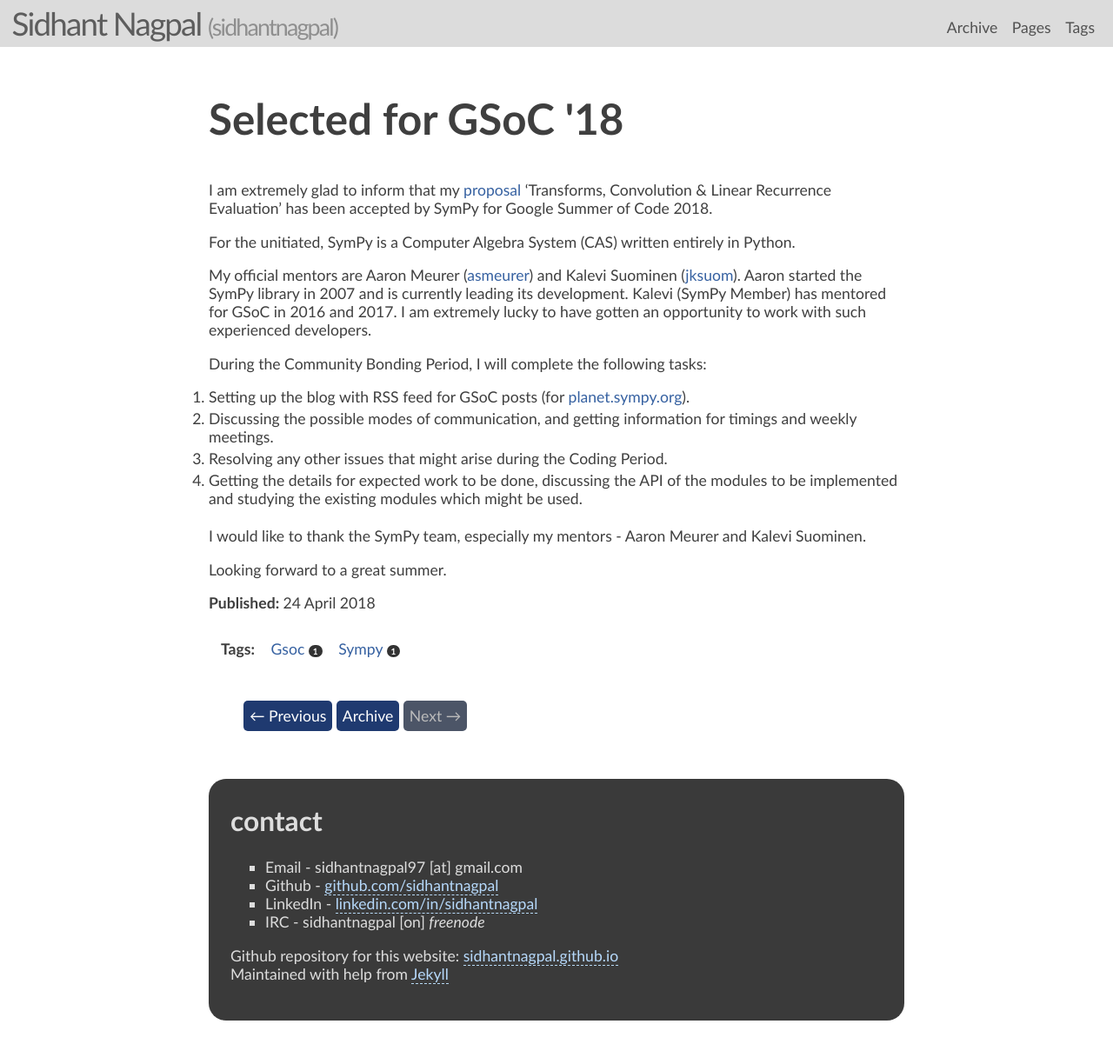
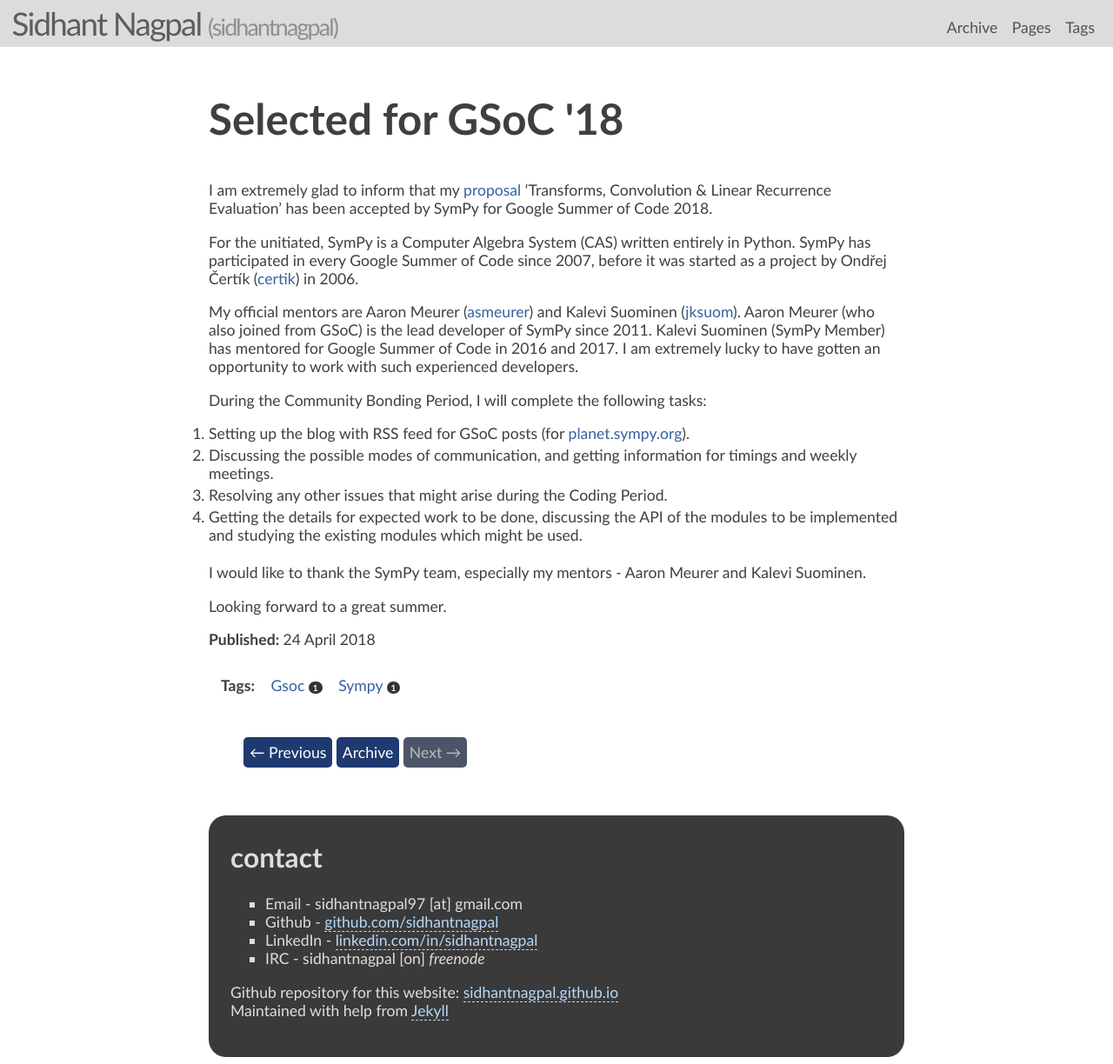
Before and after one commit to siddharth-verma60/sidhantnagpal.github.io, a Jekyll site: the page built from _posts/2018-04-24-gsoc-1.md, in a window 1280 px wide and 1224 px high. Shown: the whole window at 87% size. Built offline with Jekyll 4.4.1, drawn with Linux system fonts in a browser that asks for light colours; comment, search, counter and statistics services are not loaded.

Commit message:
Update blog post

```diff
--- a/_posts/2018-04-24-gsoc-1.md
+++ b/_posts/2018-04-24-gsoc-1.md
@@ -11,9 +11,9 @@ tags:
 
 I am extremely glad to inform that my [proposal](https://github.com/sidhantnagpal/gsoc/wiki/GSoC-2018-Application-Sidhant-Nagpal:-Transforms,-Convolution-&-Linear-Recurrence-Evaluation) 'Transforms, Convolution & Linear Recurrence Evaluation' has been accepted by SymPy for Google Summer of Code 2018.
 
-For the unitiated, SymPy is a Computer Algebra System (CAS) written entirely in Python.
+For the unitiated, SymPy is a Computer Algebra System (CAS) written entirely in Python. SymPy has participated in every Google Summer of Code since 2007, before it was started as a project by Ondřej Čertík ([certik](https://github.com/certik)) in 2006.
 
-My official mentors are Aaron Meurer ([asmeurer](https://github.com/asmeurer)) and Kalevi Suominen ([jksuom](https://github.com/jksuom)). Aaron started the SymPy library in 2007 and is currently leading its development. Kalevi (SymPy Member) has mentored for GSoC in 2016 and 2017. I am extremely lucky to have gotten an opportunity to work with such experienced developers.
+My official mentors are Aaron Meurer ([asmeurer](https://github.com/asmeurer)) and Kalevi Suominen ([jksuom](https://github.com/jksuom)).  Aaron Meurer (who also joined from GSoC) is the lead developer of SymPy since 2011. Kalevi Suominen (SymPy Member) has mentored for Google Summer of Code in 2016 and 2017. I am extremely lucky to have gotten an opportunity to work with such experienced developers.
 
 During the Community Bonding Period, I will complete the following tasks:
 1. Setting up the blog with RSS feed for GSoC posts (for [planet.sympy.org]([planet.sympy.org])).
```
